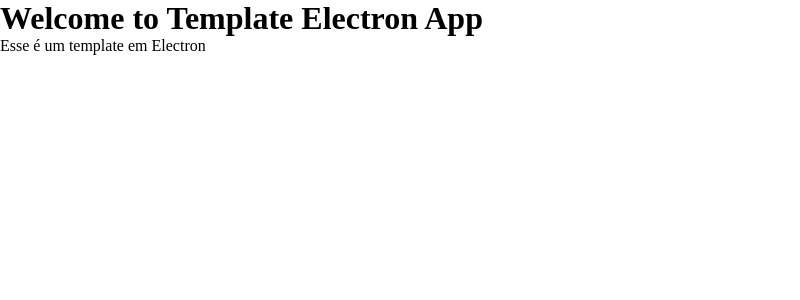
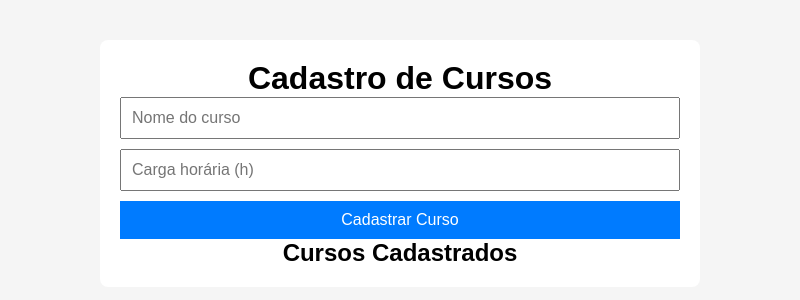
Before and after one commit to AllanRibeiroo/cadastro-curso-electron, an Electron app: page src/pages/index.html in a window 800 px wide. Drawn offline with Linux system fonts and the light colour scheme.

Commit message:
implementação do html e css

```diff
--- a/src/pages/index.html
+++ b/src/pages/index.html
@@ -8,10 +8,18 @@
     <link rel="stylesheet" href="../styles/styles.css">
 </head>
 <body>
-    <h1>Welcome to Template Electron App</h1>
+      <div class="container">
+    <h1>Cadastro de Cursos</h1>
 
-    <p>Esse é um template em Electron</p>
-    <!-- Arquivo para manipular nosso DOM   -->
+    <form>
+      <input type="text" placeholder="Nome do curso" required />
+      <input type="number" placeholder="Carga horária (h)" required />
+      <button type="submit">Cadastrar Curso</button>
+    </form>
+
+    <h2>Cursos Cadastrados</h2>
+    <ul></ul>
+  </div>
     <script src="../js/script.js"></script>
 </body>
 </html>
--- a/src/styles/styles.css
+++ b/src/styles/styles.css
@@ -3,3 +3,53 @@
     padding: 0; /* Espaçamentos internos */
     box-sizing: border-box; /* Tamanho da caixa */
 }
+body {
+  font-family: Arial;
+  background: #f5f5f5;
+}
+
+.container {
+  max-width: 600px;
+  margin: 40px auto;
+  background: white;
+  padding: 20px;
+  border-radius: 8px;
+}
+
+h1, h2 {
+  text-align: center;
+}
+
+form {
+  display: flex;
+  flex-direction: column;
+  gap: 10px;
+}
+
+input, button {
+  padding: 10px;
+  font-size: 16px;
+}
+
+button {
+  background-color: #007bff;
+  color: white;
+  border: none;
+  cursor: pointer;
+}
+
+button:hover {
+  background-color: #0056b3;
+}
+
+ul {
+  list-style: none;
+  padding: 0;
+}
+
+li {
+  background: #e9ecef;
+  margin-bottom: 10px;
+  padding: 10px;
+  border-radius: 5px;
+}
```
